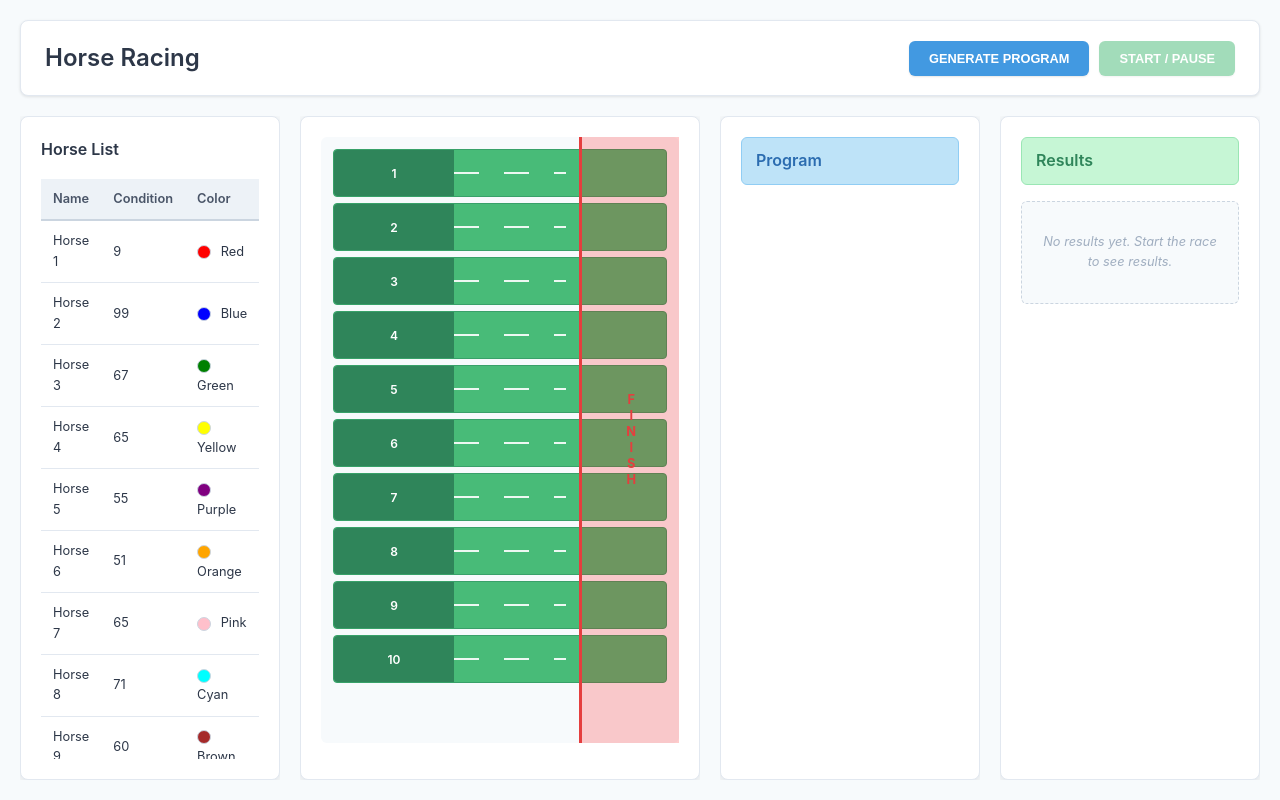
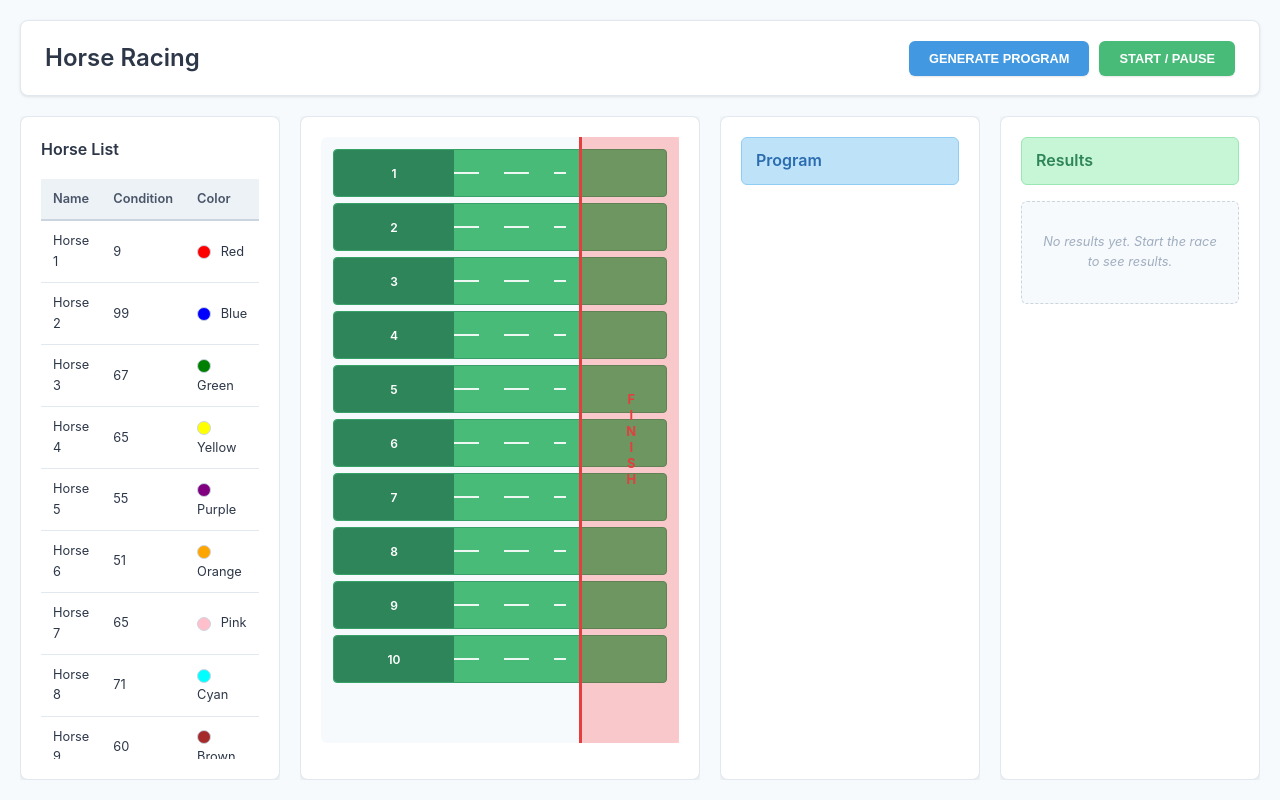
Before and after one commit to eneskaplan/horse-game, a Vue app: page / in a window 1280 px wide. Built offline with nearby package versions, Linux system fonts and the light colour scheme.

Commit message:
added horse icon and fixed game start/pause bug

```diff
--- a/src/components/race/index.vue
+++ b/src/components/race/index.vue
@@ -26,7 +26,7 @@
                 backgroundColor: getColorCode(lane.horse.color)
               }"
             >
-              <span class="horse-icon">🐴</span>
+            <img :src="horseIcon" class="horse-icon" />
             </div>
             <div class="track-line"></div>
           </div>
@@ -47,6 +47,7 @@ import { computed, watch, ref, onUnmounted } from 'vue'
 import { useStore } from 'vuex'
 import { getColorCode } from "../../utils/colors"
 import { calculateRaceResult } from "../../utils/gameLogic"
+import horseIcon2 from '../../assets/horse.svg'
 
 const store = useStore()
 
@@ -115,6 +116,7 @@ watch(isPaused, (paused) => {
 
 function startRoundAnimation() {
   stopAnimation()
+  store.commit('SET_PAUSE_STATUS', true)
 
   const round = currentRound.value
   if (!round) {
@@ -125,7 +127,7 @@ function startRoundAnimation() {
 
   setTimeout(() => {
     showRoundTransition.value = false
-
+    store.commit('SET_PAUSE_STATUS', false)
     setTimeout(() => {
       activeDistance = roundDistances.value[currentRoundIndex.value]
       activeResult = calculateRaceResult(round.horses, activeDistance)
@@ -199,6 +201,8 @@ function finishRound() {
       position: 100
     })
   })
+
+  store.commit('SET_PAUSE_STATUS', true)
 
   store.dispatch('setRaceResult', {
     round: currentRoundIndex.value + 1,
@@ -332,8 +336,8 @@ onUnmounted(() => {
 }
 
 .horse-icon {
-  font-size: 20px;
-  line-height: 1;
+  width: 25px;
+  height: 25px;
 }
 
 .finish-line {
--- a/src/pages/game/index.vue
+++ b/src/pages/game/index.vue
@@ -12,7 +12,7 @@
           </button>
           <button
             @click="handleStartPause"
-            :disabled="!canStartRace && !isRacing"
+            :disabled="pauseStatus"
             class="btn btn-secondary"
           >
             START / PAUSE
@@ -56,7 +56,7 @@
   const canGenerateSchedule = computed(() => store.getters.canGenerateSchedule)
   const canStartRace = computed(() => store.getters.canStartRace)
   const isRacing = computed(() => store.getters.isRacing)
-  const isPaused = computed(() => store.getters.isPaused)
+  const pauseStatus = computed(() => store.getters.pauseStatus)
 
   onMounted(() => {
     if (store.getters.horses.length === 0) {
--- a/src/store/index.js
+++ b/src/store/index.js
@@ -11,7 +11,8 @@ export default createStore({
     isRacing: false,
     isPaused: false,
     horsePositions: {},
-    roundDistances: [1200, 1400, 1600, 1800, 2000, 2200]
+    roundDistances: [1200, 1400, 1600, 1800, 2000, 2200],
+    pauseStatus: false
   },
 
   mutations: {
@@ -41,6 +42,10 @@ export default createStore({
 
     SET_IS_PAUSED(state, value) {
       state.isPaused = value
+    },
+
+    SET_PAUSE_STATUS(state, value) {
+      state.pauseStatus = value
     },
 
     SET_HORSE_POSITIONS(state, positions) {
@@ -142,6 +147,7 @@ export default createStore({
     horsePositions: (state) => state.horsePositions,
     roundDistances: (state) => state.roundDistances,
     canStartRace: (state) => state.raceSchedule.length > 0 && !state.isRacing,
-    canGenerateSchedule: (state) => state.horses.length > 0 && !state.isRacing
+    canGenerateSchedule: (state) => state.horses.length > 0 && !state.isRacing,
+    pauseStatus: (state) => state.pauseStatus
   }
 })
```
Also changed, not shown: src/assets/horse.svg (added).
